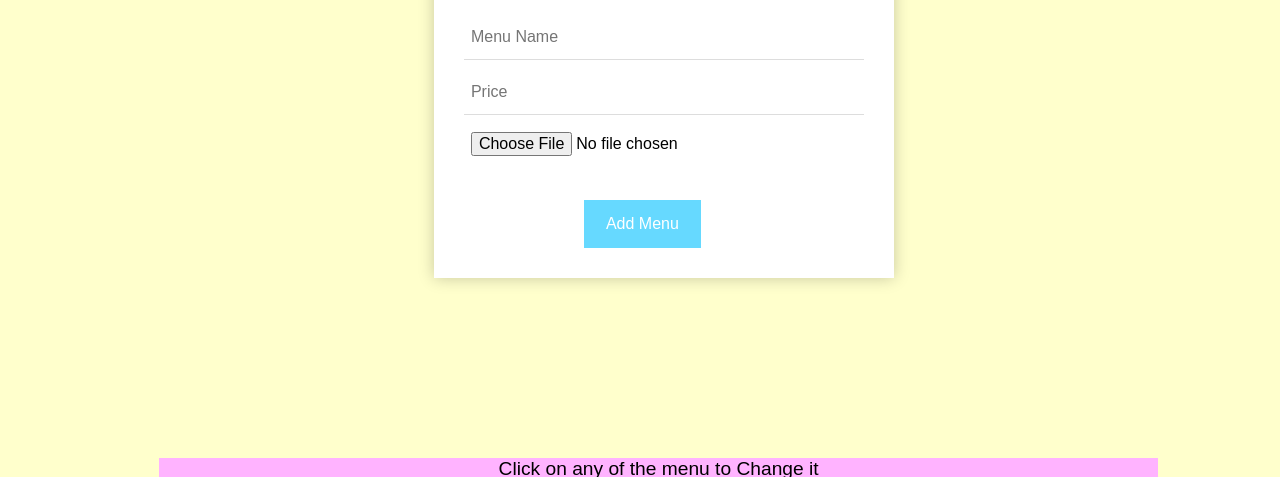
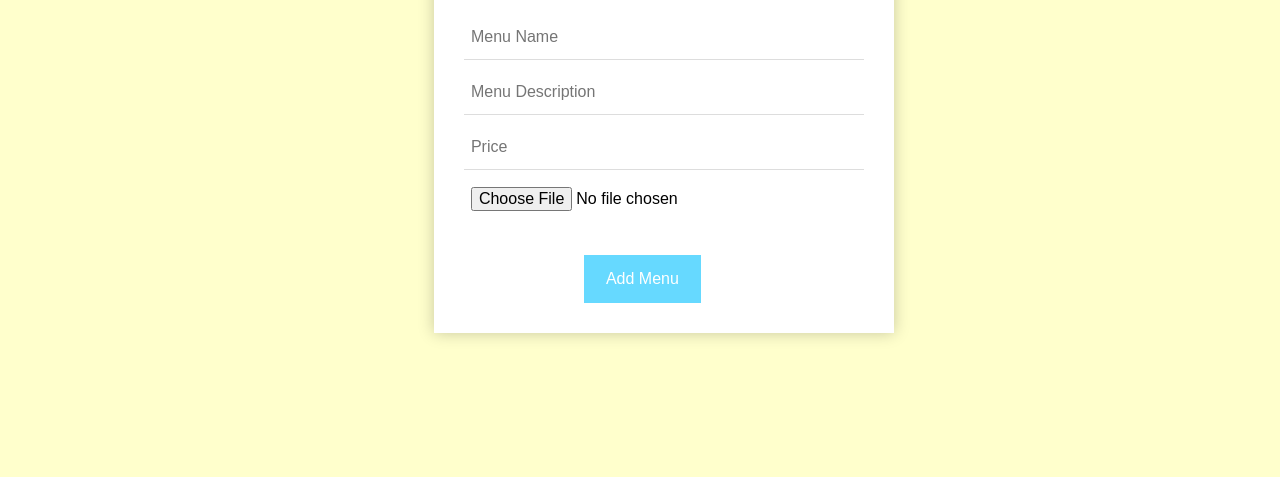
Before and after one commit to cwizard2011/book-a-meal, a plain HTML site: page UI/pages/admin/adminDashboard.html in a window 1280 px wide. Shown: the part 248-725 px from the top of the page. Drawn offline with Linux system fonts and the light colour scheme; a web font is replaced by a local one.

Commit message:
FEATURES add Menu description field to add menu form

```diff
--- a/UI/pages/admin/adminDashboard.html
+++ b/UI/pages/admin/adminDashboard.html
@@ -31,6 +31,7 @@
                 <form>
                     <h1>Add New Menu</h1>
                     <input id="menu" type="text" placeholder="Menu Name" />
+                    <input id="menu" type="text" placeholder="Menu Description" />
                     <input id="price" type="number" placeholder="Price" />
                     <input id="file" type="file" name="pics" accept="image/*" />
                     <button id="add-btn">Add Menu</button>
```
